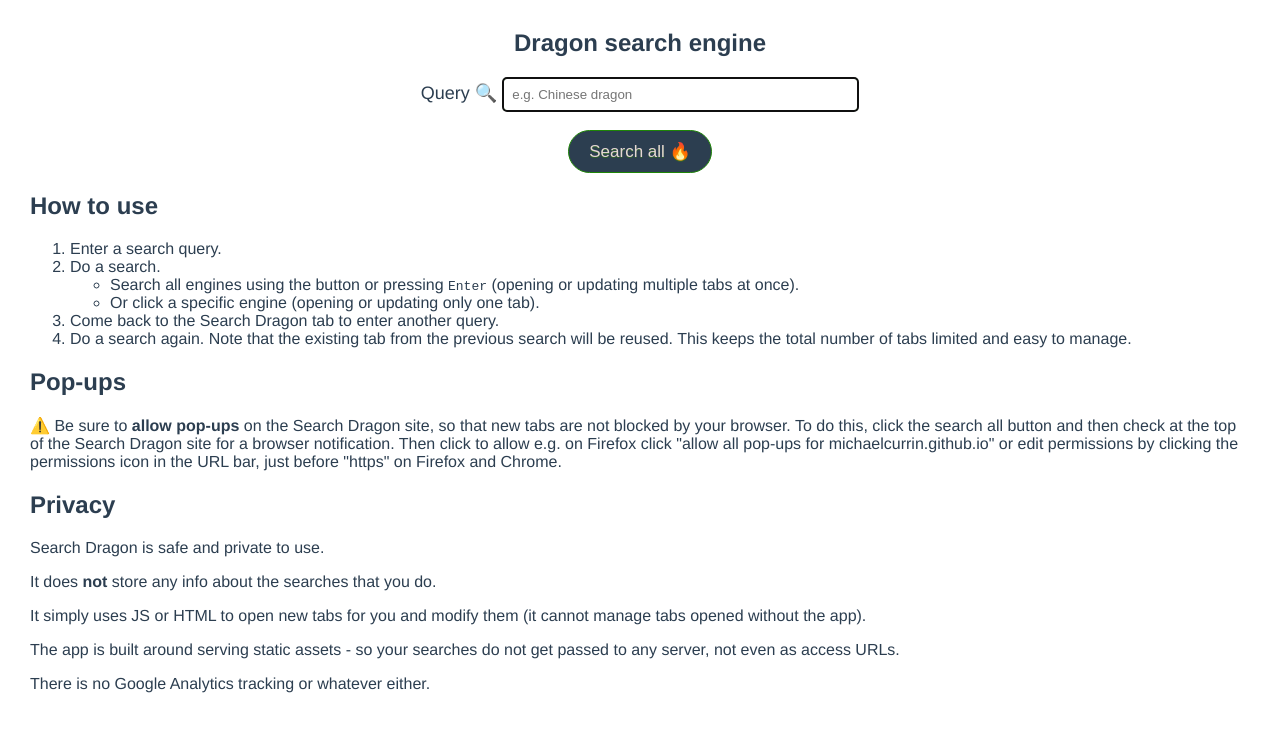
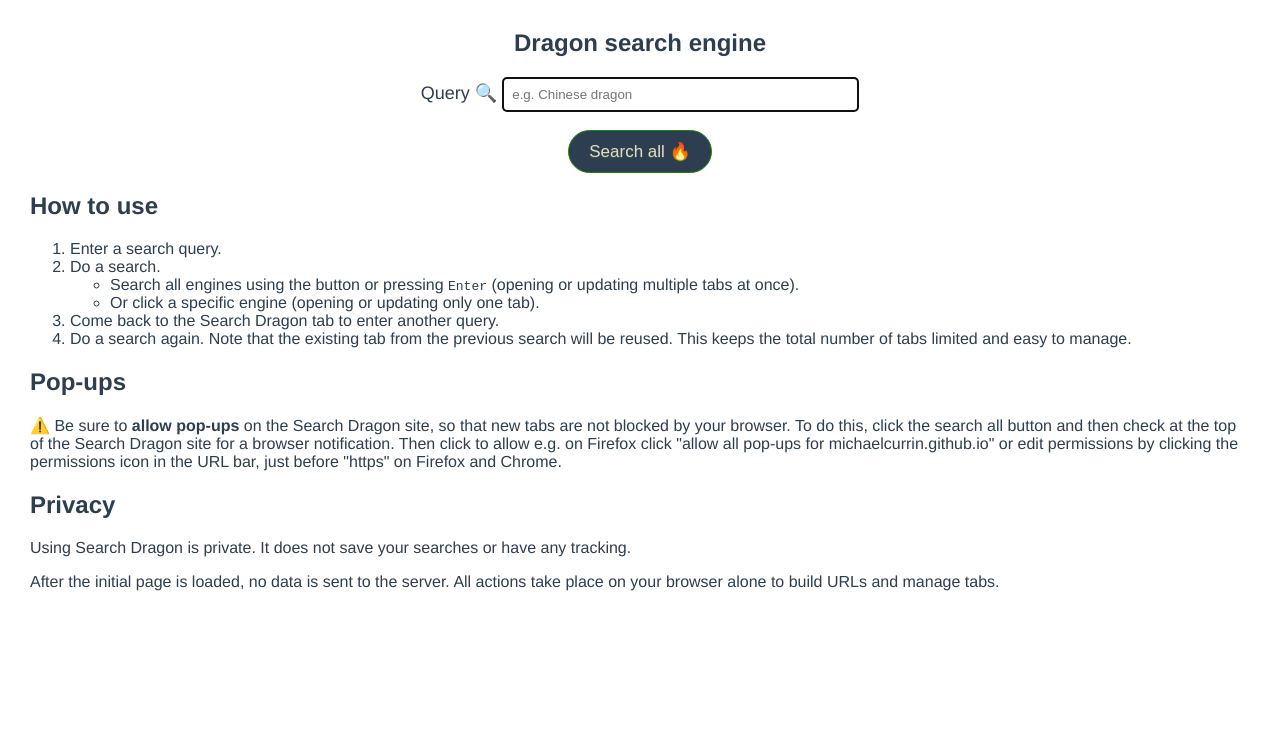
Before and after one commit to MichaelCurrin/search-dragon, a plain HTML site: page index.html in a window 1280 px wide. Shown: the part 625-1356 px from the top of the page. After the commit the page ends 1256 px from the top, so only its background shows below. Drawn offline with nearby package versions, Linux system fonts and the light colour scheme.

Commit message:
Update index.html

```diff
--- a/index.html
+++ b/index.html
@@ -76,22 +76,10 @@
             <h2>Privacy</h2>
 
             <p>
-                Search Dragon is safe and private to use.
+                Using Search Dragon is private. It does not save your searches or have any tracking.
             </p>
             <p>
-                It does <b>not</b> store any info about
-                the searches that you do.
-            </p>
-            <p>
-                It simply uses JS or HTML to open new tabs for you and modify them (it cannot manage
-                tabs opened without the app).
-            </p>
-            <p>
-                The app is built around serving static assets - so your searches do not get passed
-                to any server, not even as access URLs.
-            </p>
-            <p>
-                There is no Google Analytics tracking or whatever either.
+                After the initial page is loaded, no data is sent to the server. All actions take place on your browser alone to build URLs and manage tabs.
             </p>
     </main>
 
```
